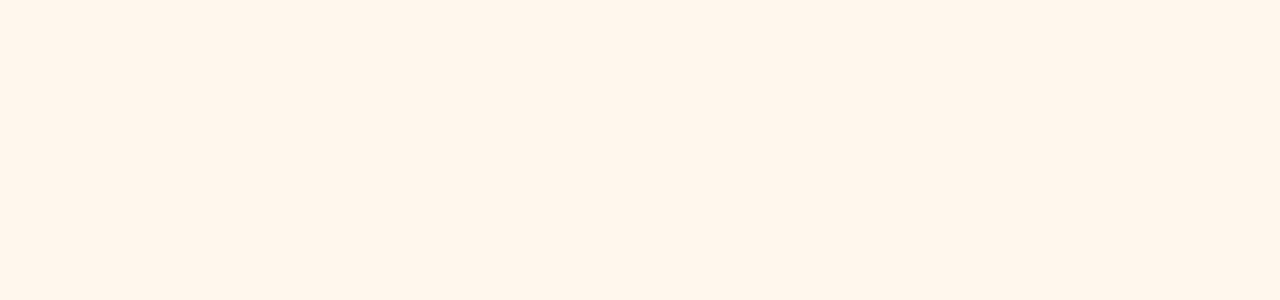
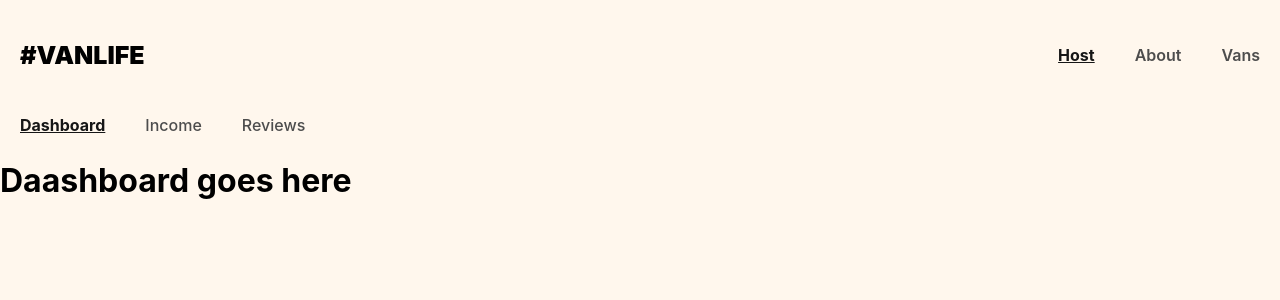
Before and after one commit to JIrv30/project10-vanlife, a React (Vite) app: page /host in a window 1280 px wide. Before the commit this address had no page. Shown: the top 300 px of the page. Built offline with nearby package versions, Linux system fonts and the light colour scheme; what miragejs would draw is missing.

Commit message:
added host route + styling

```diff
--- a/src/App.jsx
+++ b/src/App.jsx
@@ -4,6 +4,10 @@
 import Vans from './Vans';
 import VanDetail from './VanDetail'
 import Layout from './components/Layout';
+import HostLayout from './components/HostLayout';
+import Dashboard from './pages/Dashboard';
+import Income from './pages/Income';
+import Reviews from './pages/Reviews';
 
 import './App.css'
 import './server'
@@ -18,12 +22,19 @@
     <BrowserRouter>
 
       <Routes>
-        <Route element={<Layout />}>
-          <Route path="/" element={<Home />} />
-          <Route path="/about" element={<About />} />
-          <Route path="/vans" element={<Vans />} />
-          <Route path="/vans/:id" element={<VanDetail />} />
+        <Route path ='/' element={<Layout />}>
+          <Route index element={<Home />} />
+          <Route path="about" element={<About />} />
+          <Route path="vans" element={<Vans />} />
+          <Route path="vans/:id" element={<VanDetail />} />
+
+          <Route path='host' element={<HostLayout />} >
+            <Route index element={<Dashboard />} />
+            <Route path='income' element={<Income />} />
+          <Route path='reviews' element={<Reviews />} />
+          </Route>
         </Route>
+
       </Routes>
     </BrowserRouter>
   )
--- a/src/components/Header.jsx
+++ b/src/components/Header.jsx
@@ -1,13 +1,32 @@
-import { Link } from "react-router-dom";
+import {NavLink ,Link } from "react-router-dom";
 
 export default function Header () {
+
+  const activeStyles = {
+    fontWeight: 'bold',
+    textDecoration: 'underline',
+    color: '#161616'
+  }
 
   return (
     <header>
       <Link className="site-logo" to="/">#VanLife</Link>
       <nav>
-        <Link to="/about">About</Link>
-        <Link to="/vans">Vans</Link>
+
+        <NavLink
+        to="/host"
+        style={({isActive})=>isActive ? activeStyles : null}
+        >Host</NavLink>
+
+        <NavLink
+        to="/about"
+        style={({isActive})=>isActive ? activeStyles : null}
+        >About</NavLink>
+
+        <NavLink
+        to="/vans"
+        style={({isActive})=>isActive ? activeStyles : null}
+        >Vans</NavLink>
       </nav>
     </header>
   )
--- /dev/null
+++ b/src/components/HostLayout.jsx
@@ -0,0 +1,40 @@
+import { NavLink, Outlet } from "react-router-dom";
+
+export default function HostLayout () {
+
+  const activeStyles = {
+    fontWeight: 'bold',
+    textDecoration: 'underline',
+    color: '#161616'
+  }
+
+  return (
+    <>
+    <nav className="host-nav">
+
+      <NavLink
+      to='/host'
+      end
+      style={({isActive})=> isActive ? activeStyles : null}>
+      Dashboard
+      </NavLink>
+
+      <NavLink
+      to='/host/income'
+      end
+      style={({isActive})=> isActive ? activeStyles : null}>
+      Income
+     </NavLink>
+
+     <NavLink
+     to='/host/reviews'
+      end
+      style={({isActive})=> isActive ? activeStyles : null}>
+      Reviews
+     </NavLink>
+
+    </nav>
+    <Outlet />
+    </>
+  )
+}
--- a/src/index.css
+++ b/src/index.css
@@ -278,3 +278,20 @@
   color: white;
   font-size: 1.125rem;
 }
+
+.host-nav {
+  display: flex;
+}
+
+.host-nav a {
+  text-decoration: none;
+  color: #4D4D4D;
+  font-weight: 500;
+  padding: 5px 20px;
+}
+
+.host-nav a:hover {
+  color: #161616;
+  text-decoration: underline;
+  font-weight: 600;
+}
--- /dev/null
+++ b/src/pages/Dashboard.jsx
@@ -0,0 +1,7 @@
+
+export default function Dashboard () {
+
+  return (
+    <h1>Daashboard goes here</h1>
+  )
+}
--- /dev/null
+++ b/src/pages/Income.jsx
@@ -0,0 +1,7 @@
+
+export default function Income () {
+
+  return (
+    <h1>Income goes here</h1>
+  )
+}
--- /dev/null
+++ b/src/pages/Reviews.jsx
@@ -0,0 +1,8 @@
+
+export default function Reviews () {
+
+  return (
+    <h1>Reviews
+       goes here</h1>
+  )
+}
```
Also changed, not shown: src/components/Footer.jsx (added, +7 -0 lines).
